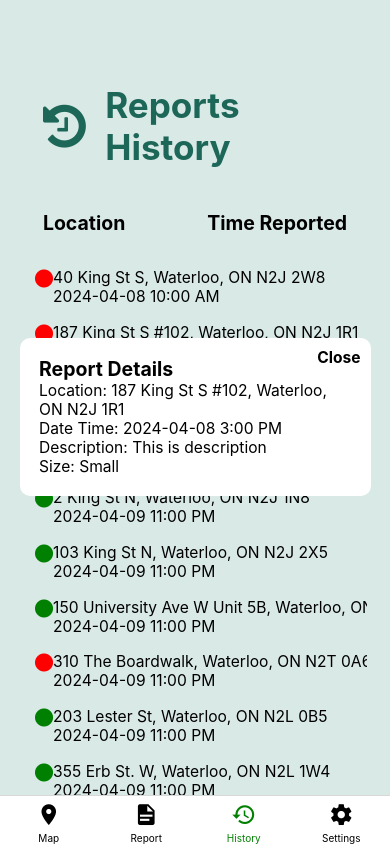
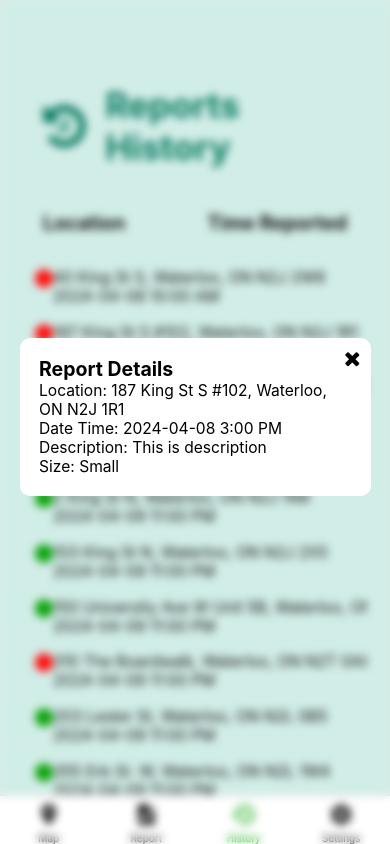
Before and after one commit to nsmangat/HotPot-Capstone-Project, a React Native app in the folder Frontend/: screen /History in a window 390 px wide. Both pictures are taken after a click on the element 200 px from the left and 350 px from the top of the page. Built offline with nearby package versions, Linux system fonts and the light colour scheme.

Commit message:
update history prompt

```diff
--- a/Frontend/package.json
+++ b/Frontend/package.json
@@ -14,6 +14,7 @@
     "@react-navigation/bottom-tabs": "^6.5.20",
     "axios": "^1.6.7",
     "expo": "^50.0.13",
+    "expo-blur": "~12.9.2",
     "expo-status-bar": "^1.11.1",
     "react": "18.2.0",
     "react-dom": "^18.2.0",
--- a/Frontend/src/screens/History.js
+++ b/Frontend/src/screens/History.js
@@ -11,6 +11,7 @@ import {
   Modal,
 } from "react-native";
 import Icon from "react-native-vector-icons/FontAwesome";
+import { BlurView } from "expo-blur";
 
 const History = () => {
   const [history, setHistory] = useState([
@@ -86,7 +87,7 @@ const History = () => {
       <TouchableOpacity onPress={() => toggleDetailsVisible(item)}>
         <View style={styles.historyItem}>
           <View>
-            <Icon name="circle" size={width * 0.054} color={status}/>
+            <Icon name="circle" size={width * 0.054} color={status} />
           </View>
           <View style={styles.historyCol}>
             <Text style={styles.text}>{item.location}</Text>
@@ -124,19 +125,25 @@ const History = () => {
           transparent={true}
           onRequestClose={closeHistoryDetails}
         >
+          <BlurView intensity={20} style={styles.blurContainer}>
             <View style={styles.modalContainer}>
               <Text style={styles.title}>Report Details</Text>
-            <Text style={styles.text}>Location: {selectedItem?.location}</Text>
-            <Text style={styles.text}>Date Time: {selectedItem?.dateTime}</Text>
+              <Text style={styles.text}>
+                Location: {selectedItem?.location}
+              </Text>
+              <Text style={styles.text}>
+                Date Time: {selectedItem?.dateTime}
+              </Text>
               <Text style={styles.text}>Description: This is description</Text>
               <Text style={styles.text}>Size: Small</Text>
               <TouchableOpacity
                 onPress={closeHistoryDetails}
                 style={styles.closeButton}
               >
-              <Text style={[styles.text, styles.closeButtonText]}>Close</Text>
+                <Icon name="close" size={width * 0.054} />
               </TouchableOpacity>
             </View>
+          </BlurView>
         </Modal>
       </View>
     </View>
@@ -179,7 +186,6 @@ const styles = StyleSheet.create({
   },
   text: {
     fontSize: width * 0.04,
-    //padding: width * 0.01,
   },
   list: {
     marginBottom: height * 0.05,
@@ -193,23 +199,23 @@ const styles = StyleSheet.create({
     flexDirection: "row",
     maxWidth: width * 0.97,
   },
-  historyCol: {
-  },
+  historyCol: {},
   modalContainer: {
     backgroundColor: "white",
     padding: width * 0.05,
     borderRadius: 10,
-    marginHorizontal: width*0.05,
+    marginHorizontal: width * 0.05,
     marginTop: height * 0.4,
     alignItems: "left",
   },
   closeButton: {
     position: "absolute",
+    right: 10,
     top: 10,
-    right: 10,
   },
-  closeButtonText: {
-    fontWeight: "bold",
+  blurContainer: {
+    flex: 1,
+    overflow: "hidden",
   },
 });
 
```
Lines whose indentation alone changed are shown as unchanged.
